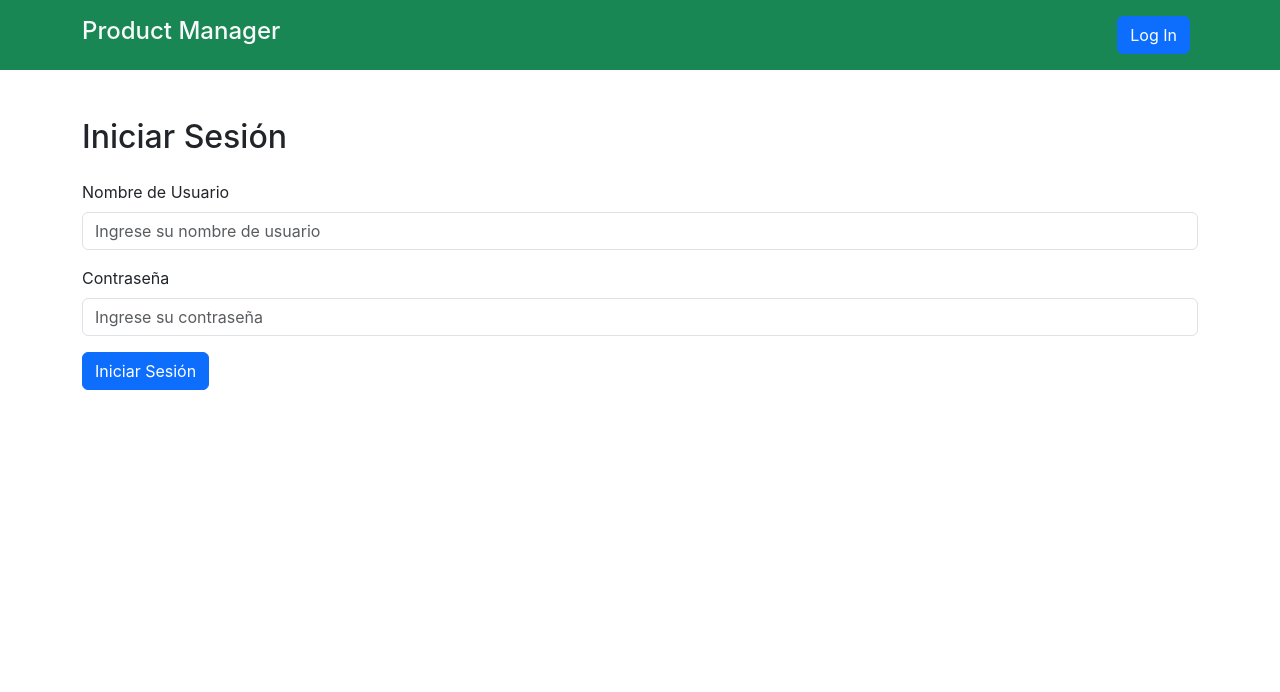
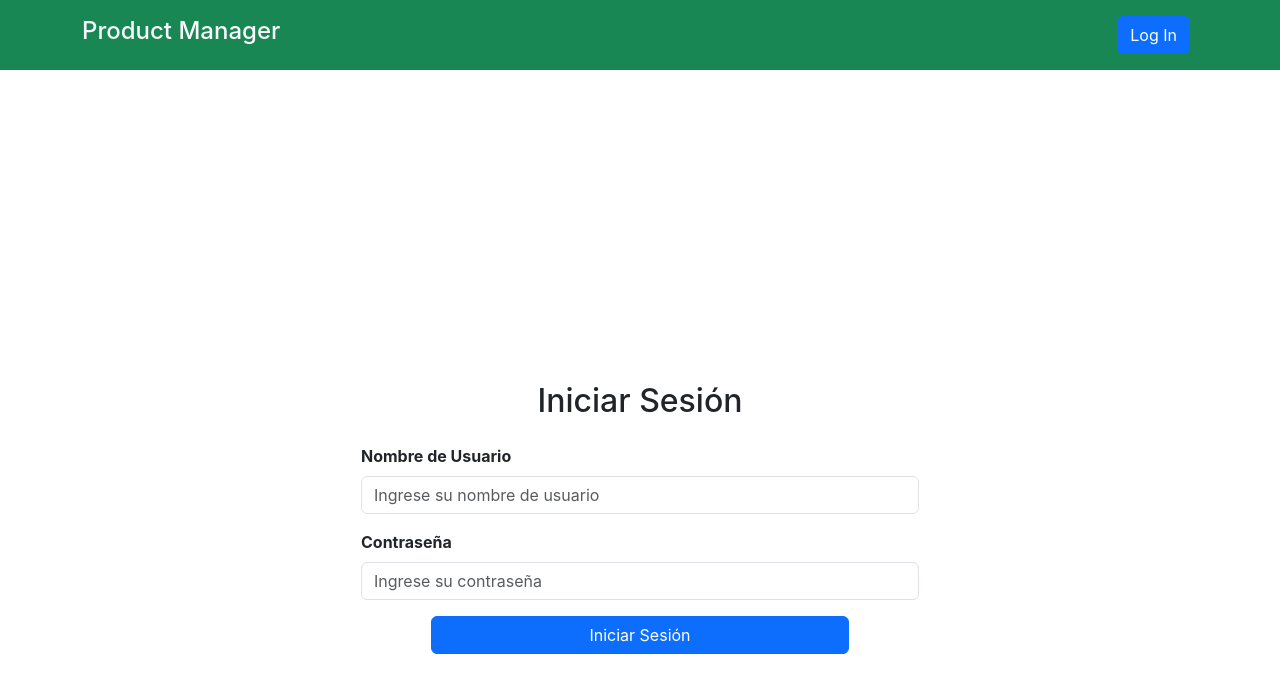
Before and after one commit to carlosdlacoste/Haciendola-Test-Frontend, a React (Create React App) app: page /login in a window 1280 px wide. Shown: the top 692 px of the page. Built offline with nearby package versions, Linux system fonts and the light colour scheme.

Commit message:
Ajustado form login al medio de la pantalla para una mejor apariencia

```diff
--- a/src/pages/login.jsx
+++ b/src/pages/login.jsx
@@ -33,19 +33,23 @@ export const Login = () => {
     };
 
     return (
-        <div className="container mt-5">
-        <h2 className="mb-4">Iniciar Sesión</h2>
+        <div className="container mt-5 d-flex justify-content-center align-items-center vh-100 flex-column">
+            <div className='w-50'>
+                <h2 className="mb-4 text-center">Iniciar Sesión</h2>
                 {error && <div className="alert alert-danger">{error}</div>}
                 <div>
                     <div className="mb-3">
-            <label htmlFor="username" className="form-label">Nombre de Usuario</label>
+                        <label htmlFor="username" className="form-label fw-bold">Nombre de Usuario</label>
                         <input type="text" className="form-control" id="username" placeholder="Ingrese su nombre de usuario" value={username || ''} onChange={(e) => setUsername(e.target.value)} />
                     </div>
                     <div className="mb-3">
-            <label htmlFor="password" className="form-label">Contraseña</label>
+                        <label htmlFor="password" className="form-label fw-bold">Contraseña</label>
                         <input type="password" className="form-control" id="password" placeholder="Ingrese su contraseña" value={password || ''} onChange={(e) => setPassword(e.target.value)} />
                     </div>
-            <button type="button" onClick={(e) => handleLogin(e)} className="btn btn-primary">Iniciar Sesión</button>
+                    <div className='d-flex justify-content-center'>
+                        <button type="button" onClick={(e) => handleLogin(e)} className="btn btn-primary w-75">Iniciar Sesión</button>
+                    </div>
+                </div>
             </div>
         </div>
     );
```
Lines whose indentation alone changed are shown as unchanged.
